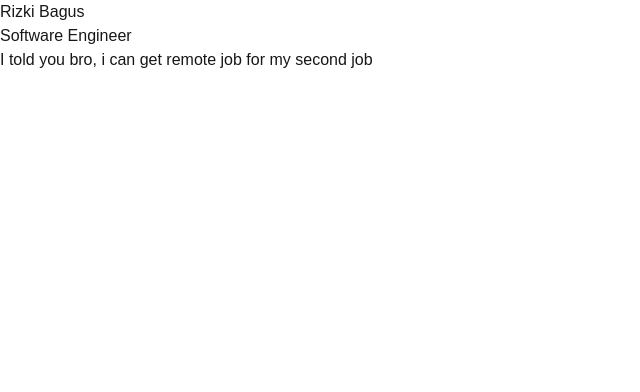
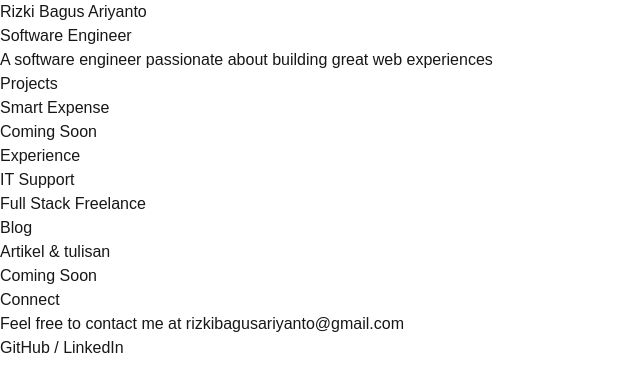
Before and after one commit to rizkibagusss/portfolio, a Next.js app: page / in a window 1280 px wide. Shown: the top 392 px of the page, without its empty margins (0-640 px from the left). Built offline with nearby package versions, Linux system fonts and the light colour scheme.

Commit message:
feat: add basic portfolio page structure

```diff
--- a/app/page.tsx
+++ b/app/page.tsx
@@ -1,10 +1,39 @@
 export default function Home() {
   return (
     <main>
-      <h1>Rizki Bagus</h1>
-      <p>Software Engineer</p>
+      <section>
+        <h1>Rizki Bagus Ariyanto</h1>
+        <p>Software Engineer</p>
+        <p>
+          A software engineer passionate about building great web experiences
+        </p>
+      </section>
 
-      <p>I told you bro, i can get remote job for my second job</p>
+      <section>
+        <h2>Projects</h2>
+        <ul>
+          <li>Smart Expense</li>
+          <li>Coming Soon</li>
+        </ul>
+      </section>
+
+      <section>
+        <h2>Experience</h2>
+        <p>IT Support</p>
+        <p>Full Stack Freelance</p>
+      </section>
+
+      <section>
+        <h2>Blog</h2>
+        <p>Artikel & tulisan</p>
+        <p>Coming Soon</p>
+      </section>
+
+      <section>
+        <h2>Connect</h2>
+        <p>Feel free to contact me at rizkibagusariyanto@gmail.com</p>
+        <p>GitHub / LinkedIn</p>
+      </section>
     </main>
   );
 }
```
